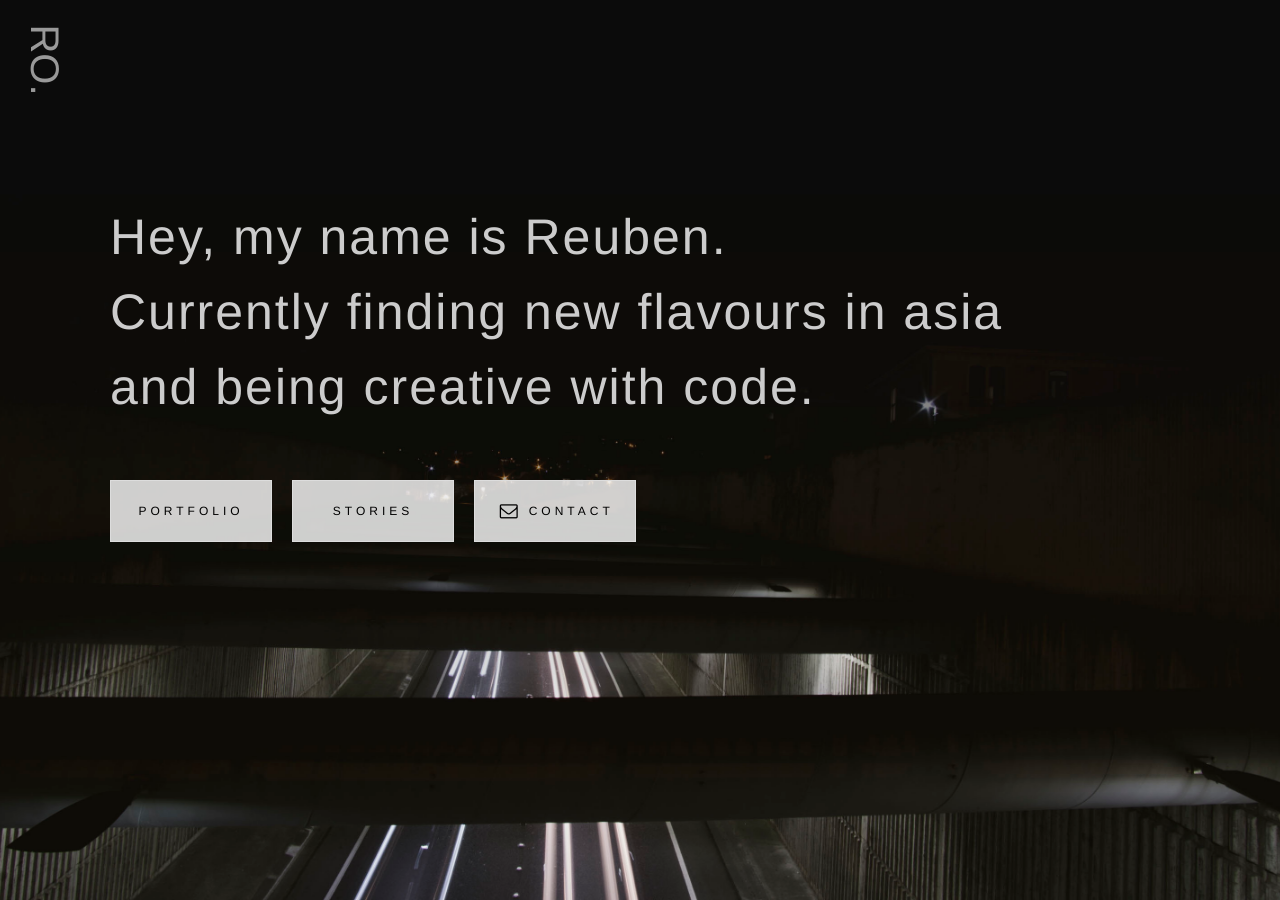
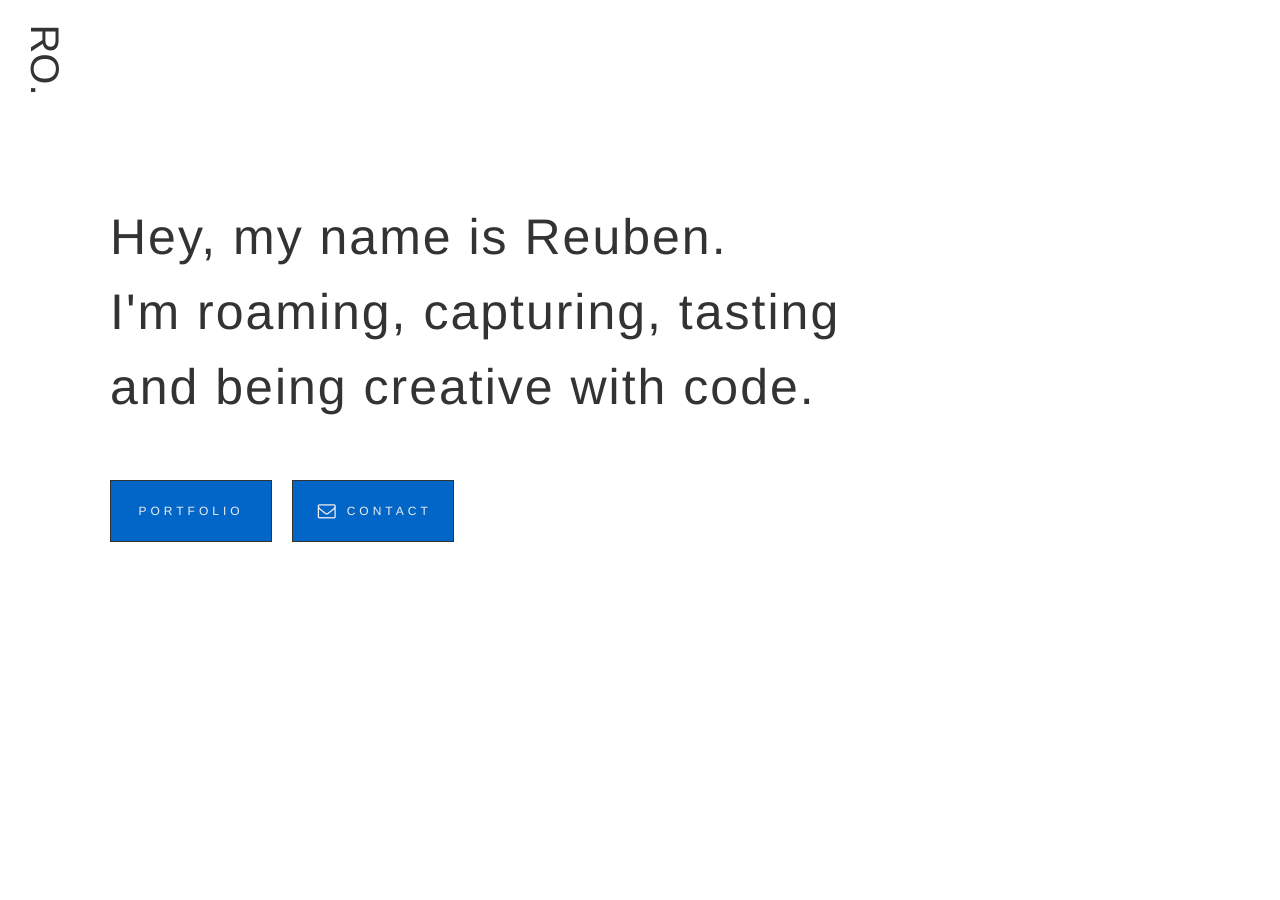
Before and after one commit to reubenosborne/reubenosborne.github.io, a Jekyll site: the page built from index.html, in a window 1280 px wide. Built offline with Jekyll 4.4.1, drawn with Linux system fonts in a browser that asks for light colours; some web fonts are replaced.

Commit message:
BG Change

```diff
--- a/index.html
+++ b/index.html
@@ -6,13 +6,13 @@ layout: default
 
 <div class="info">
 	<h1>Hey, my name is Reuben.<br>
-		Currently finding new flavours in asia<br>
+		I'm roaming, capturing, tasting<br>
 		and being creative with code.
 	</h1>
 	<br>
 	<div class="buttons">
 		<a href="/work" class="portfolio button flex">PORTFOLIO</a>
-		<a href="/blog" class="blog button flex">STORIES</a>
+		<!-- <a href="/blog" class="blog button flex">STORIES</a> -->
 		<a href="mailto:reubenosborne@gmail.com" class="mail button flex"><i class="icon-mail"></i>&nbsp;CONTACT</a>
 	</div>
 </div>
--- a/style.scss
+++ b/style.scss
@@ -9,8 +9,6 @@ $$  __$$< $$$$$$$$ |$$ |  $$ |$$ |  $$ |$$$$$$$$ |$$ |  $$ |
 $$ |  $$ |$$   ____|$$ |  $$ |$$ |  $$ |$$   ____|$$ |  $$ |
 $$ |  $$ |\$$$$$$$\ \$$$$$$  |$$$$$$$  |\$$$$$$$\ $$ |  $$ |
 \__|  \__| \_______| \______/ \_______/  \_______|\__|  \_*/
-
-
 
 
 @import "reset";
@@ -159,7 +157,17 @@ img {
 }
 
 /*********************/
-/* LAYOUT / SECTIONS */
+/*     __    _____  ______  __  ________
+   / /   /   \ \/ / __ \/ / / /_  __/
+  / /   / /| |\  / / / / / / / / /
+ / /___/ ___ |/ / /_/ / /_/ / / /
+/_____/_/  |_/_/\____/\____/ /_/
+ /    _____ __________________________  _   _______
+   / ___// ____/ ____/_  __/  _/ __ \/ | / / ___/
+   \__ \/ __/ / /     / /  / // / / /  |/ /\__ \
+  ___/ / /___/ /___  / / _/ // /_/ / /|  /___/ /
+ /____/_____/\____/ /_/ /___/\____/_/ |_//____/
+ */
 /*********************/
 
 div[id*='product'] {
@@ -181,7 +189,8 @@ div[id*='product'] {
 
 .bg {
   height: 100vh;
-  background: url('images/cars.jpg') center center no-repeat;
+  // background: url('images/bm/rings77.jpg') center center no-repeat;
+  background-color: white;
   background-size: cover;
   grid-row: 1 / 4;
   grid-column: 1 / 4;
@@ -191,7 +200,7 @@ div[id*='product'] {
   grid-row: 1;
   grid-column: 1;
   a {
-    color: #999;
+    color: #333;
     font-size: 40px;
     text-decoration: none;
     -webkit-transform: rotate(90deg);
@@ -231,7 +240,7 @@ div[id*='product'] {
   grid-column: 2;
   margin-top: 60px;
   h1 {
-    color: #ccc
+    color: #333;
   }
   @media ( max-width: 1200px ) {
     h1 {
@@ -259,9 +268,9 @@ div[id*='product'] {
   font-size: 12px;
   font-weight: 500;
   letter-spacing: 2px;
-  background: rgba(255,255,255,.8);
-  border: 1px solid #ddd;
-  color: #000;
+  background: #0266C8;
+  border: 1px solid #333;
+  color: #eee;
   letter-spacing: 4px;
   @media ( max-width: 600px ) {
     margin: 5px 0;
@@ -270,9 +279,9 @@ div[id*='product'] {
   }
   &:hover {
     transition: .3s;
-    background: rgba(30,30,30,1);
-    color: #fff;
-    font-weight: 100;
+    background: rgba(0,0,0,.7);
+    color: #eee;
+    font-weight: 500;
   }
 }
 
@@ -280,8 +289,8 @@ div[id*='product'] {
   display: flex;
   flex-direction: row;
   flex-wrap: wrap;
-    @media ( max-width: 600px ) {
-      flex-direction: column;
+  @media ( max-width: 600px ) {
+    flex-direction: column;
   }
 }
 
@@ -300,20 +309,20 @@ div[id*='product'] {
   width: 160px;
 }
 
-.back {
-  width: 280px;
-  height: 70px;
-  letter-spacing: 4px;
-  text-transform: uppercase;
-  border: 1px solid #fff;
-  color: #fff;
-  background: rgba(0,0,0,.2);
-  &:hover {
-    color: #000;
-    font-weight: 500;
-    background: rgba(255,255,255,.8);
-  }
-}
+// .back {
+//   width: 280px;
+//   height: 70px;
+//   letter-spacing: 4px;
+//   text-transform: uppercase;
+//   border: 1px solid #fff;
+//   color: #fff;
+//   background: rgba(0,0,0,.2);
+//   &:hover {
+//     color: #000;
+//     font-weight: 500;
+//     background: rgba(255,255,255,.8);
+//   }
+// }
 
 /*******************/
 /*    Blog/Work    */
```
Also changed, not shown: images/bm/rings77.jpg (added), images/bm/rings_lighter.jpg (added), images/bm/rings_lighter60.jpg (added).
